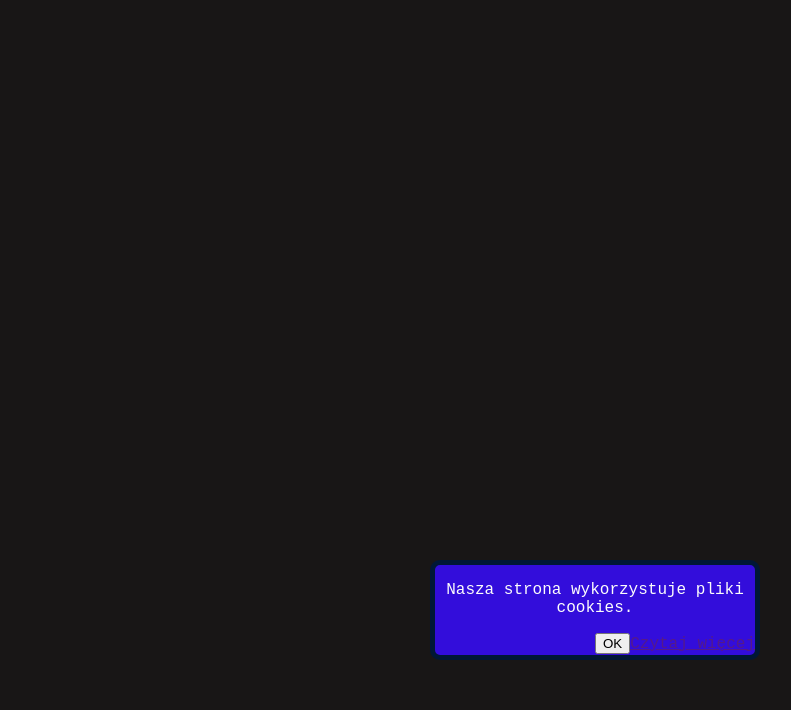
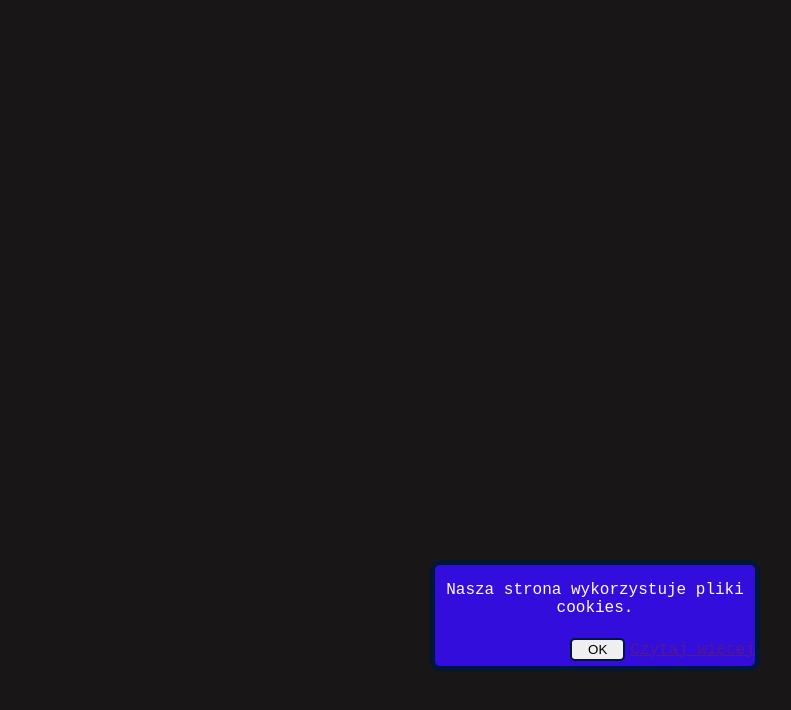
Before and after one commit to mb-dir/myComponent-cookie_popup, a website built with webpack: page index.html in a window 1280 px wide. Shown: the part 80-790 px from the top of the page, without its empty margins (456-1247 px from the left). Built offline with nearby package versions, Linux system fonts and the light colour scheme.

Commit message:
Add styles for accept button

```diff
--- a/src/styles/style.css
+++ b/src/styles/style.css
@@ -25,3 +25,14 @@ body{
   justify-content: flex-end;
   align-items: center;
 }
+.cookieModal__btnAccept{
+    margin: 5px;
+    padding: 2px;
+    width: 55px;
+    border: none;
+    border: 2px solid #001736;
+    border-radius: 5px;
+}
+.cookieModal__btnAccept:hover{
+    cursor: pointer;
+}
```
